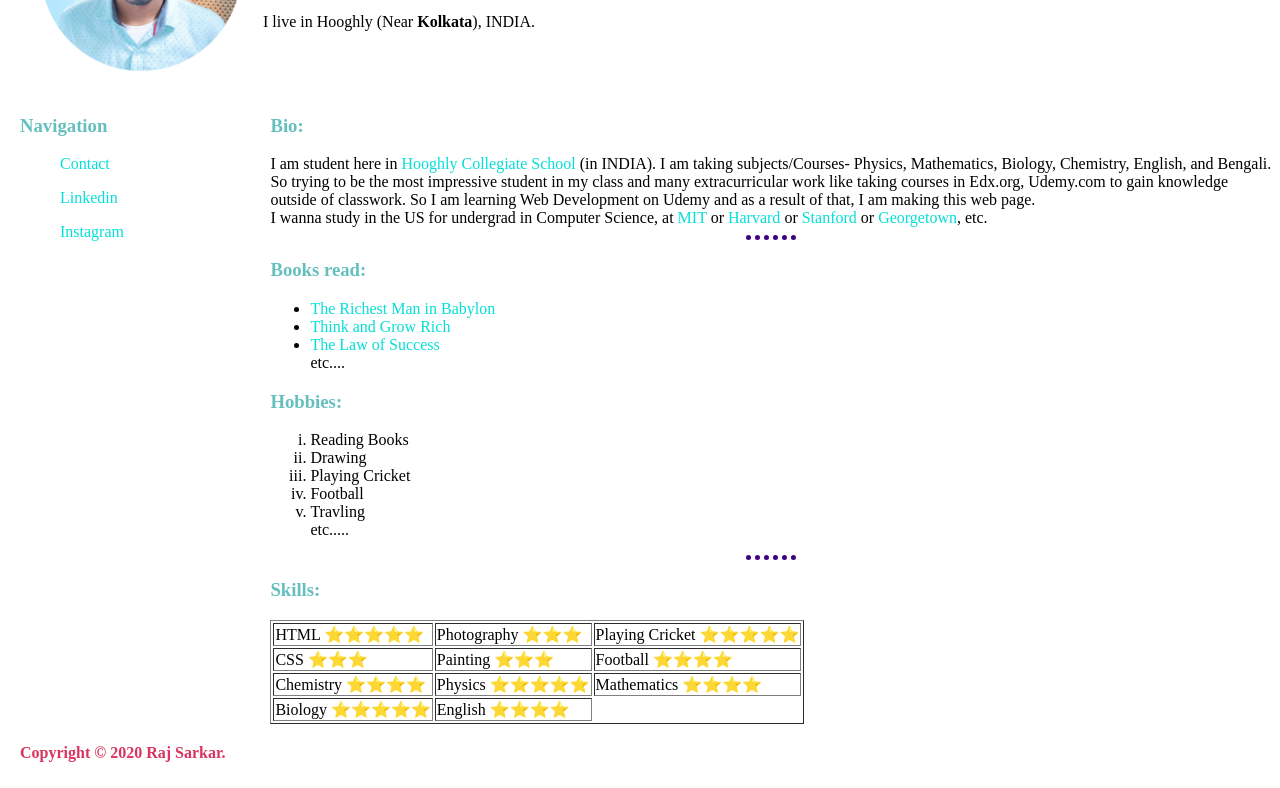
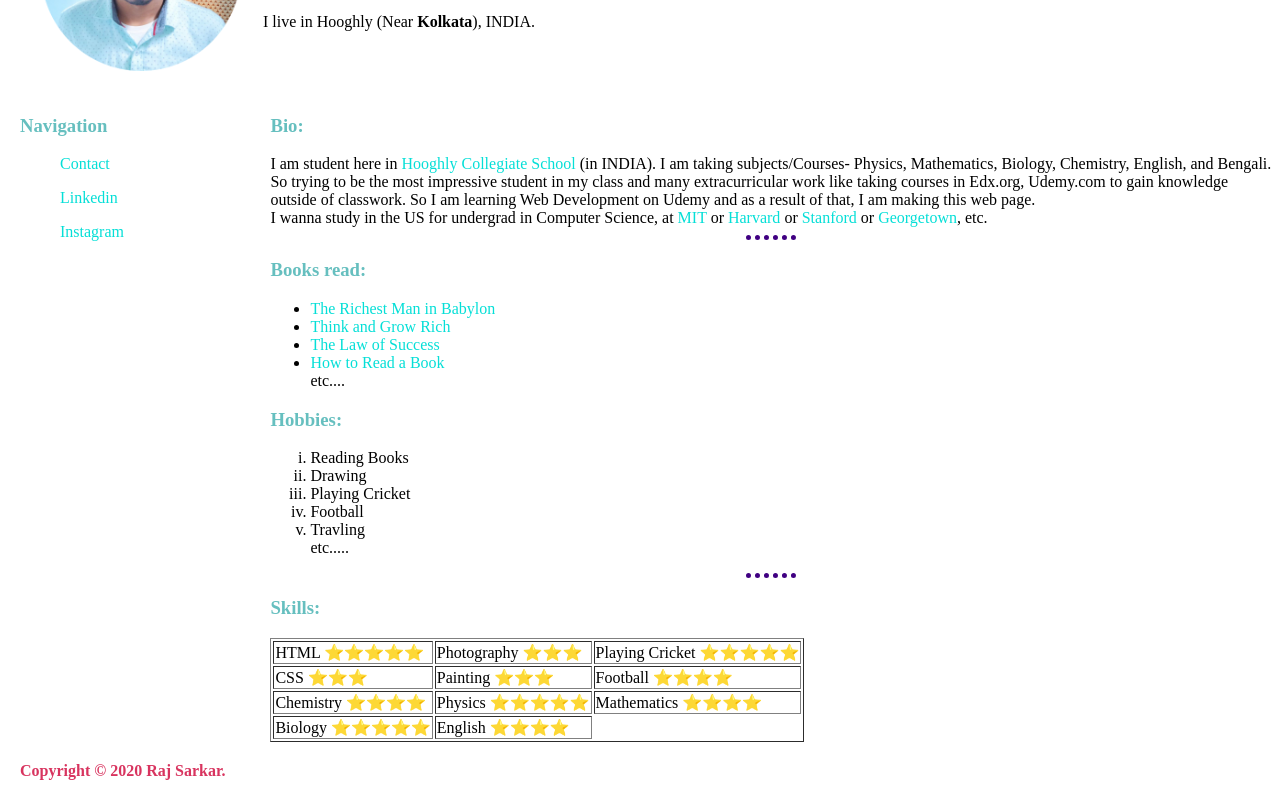
Before and after one commit to rajsarkar-github/RajSarkar, a plain HTML site: page index.html in a window 1280 px wide. Shown: the part 158-946 px from the top of the page. Drawn offline with Linux system fonts and the light colour scheme.

Commit message:
new book

```diff
--- a/index.html
+++ b/index.html
@@ -44,6 +44,7 @@
       <li><a href="https://en.wikipedia.org/wiki/The_Richest_Man_in_Babylon">The Richest Man in Babylon</a></li>
       <li><a href="https://en.wikipedia.org/wiki/Think_and_Grow_Rich">Think and Grow Rich</a></li>
       <li><a href="https://en.wikipedia.org/wiki/The_Law_of_Success">The Law of Success</a></li>
+      <li> <a href="https://en.wikipedia.org/wiki/How_to_Read_a_Book">How to Read a Book</a></li>
       etc....
     </ul>
     <h3> Hobbies:</h3>
```
